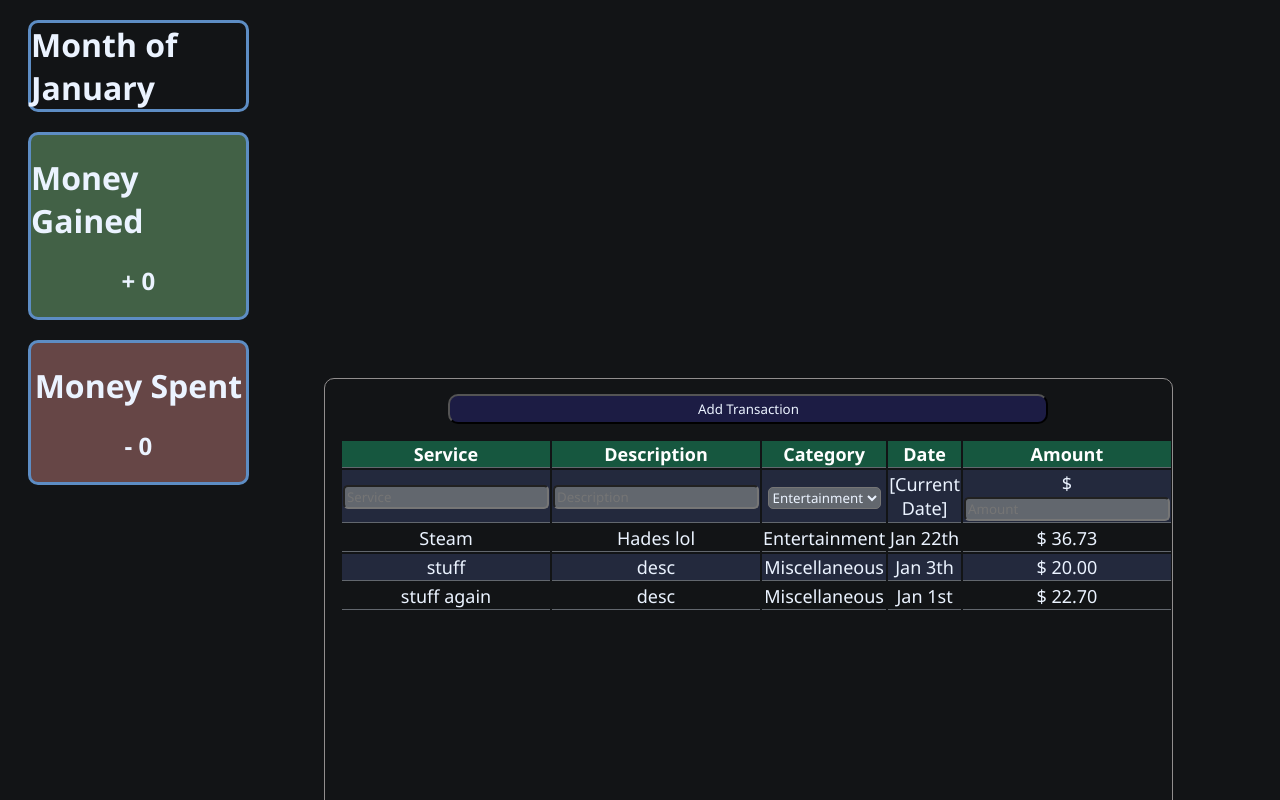
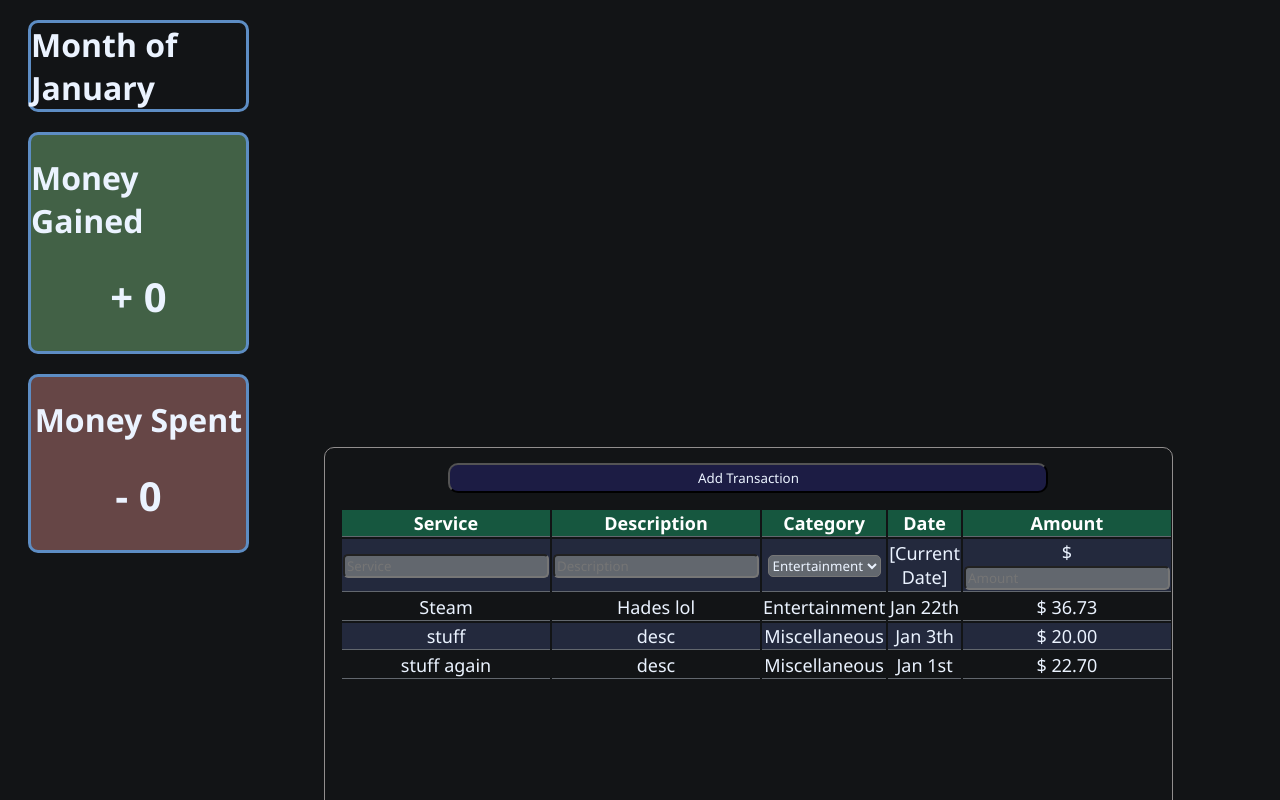
Before and after one commit to RohanManoharan/BudgetingApp, a React (Vite) app: page / in a window 1280 px wide. Shown: the top 800 px of the page. Built offline with nearby package versions, Linux system fonts and the light colour scheme.

Commit message:
Slight changes to style

```diff
--- a/src/App.jsx
+++ b/src/App.jsx
@@ -13,12 +13,12 @@ export default function App(){
     <div id="side-content">
       <div id="money-gained" className="module">
         <h1>Money Gained</h1>
-        <h2 className="amounts">+ {moneyGained}</h2>
+        <h1 className="amounts">+ {moneyGained}</h1>
       </div>
 
       <div id="money-spent" className="module">
         <h1>Money Spent</h1>
-        <h2 className="amounts">- {moneySpent}</h2>
+        <h1 className="amounts">- {moneySpent}</h1>
       </div>
     </div>
 
--- a/src/styles.css
+++ b/src/styles.css
@@ -30,6 +30,10 @@ h1{
 h2{
     display: flex;
     justify-content: center;
+}
+
+.amounts{
+    font-size: 40px;
 }
 
 #money-gained {
```
